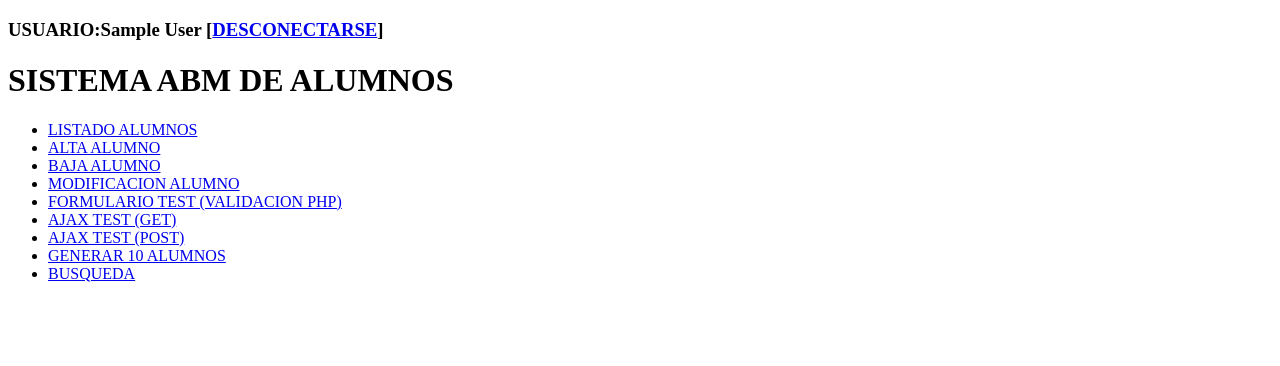
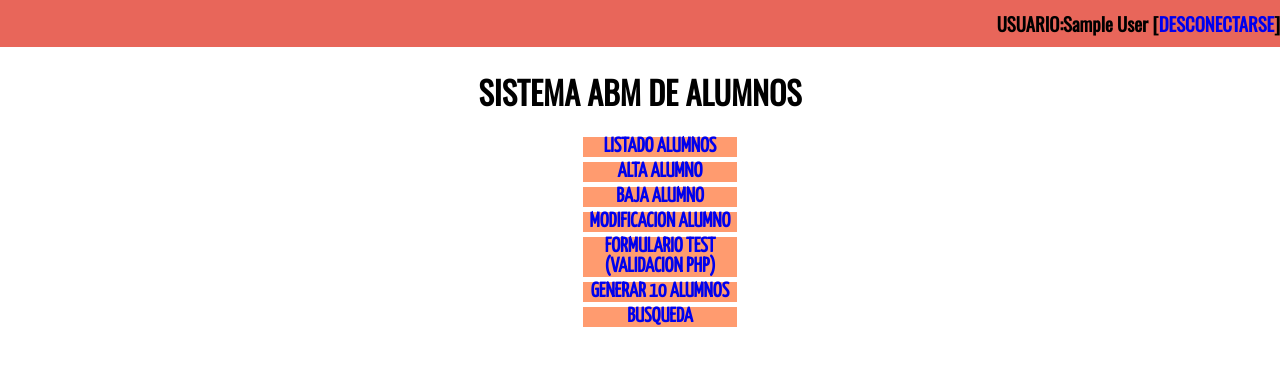
Before and after one commit to gastonquispe/fiuba, a PHP site: page /admin.php in a window 1280 px wide. Shown: the top 366 px of the page. Run offline with PHP 8.4, Linux system fonts and the light colour scheme; the visitor is signed in with stand-in values (Sample User, id 1).

Commit message:
Estilos agragados

```diff
--- a/admin.php
+++ b/admin.php
@@ -7,20 +7,24 @@
 
 <body>
     <?php require "menu.php" ?>
+    <div class="contenedor_principal">
         <h1> <?php echo $title ?> </h1>
 
         <!--<img src="img/calavera.png"  width='200' height='200' alt="">-->
 
+        <div id="panel_operaciones">
             <ul>
                 <li><a href="listado-alumnos.php">LISTADO ALUMNOS</a></li>
                 <li><a href="form-alta-alumno.php">ALTA ALUMNO</a></li>
                 <li><a href="form-baja-alumno.php">BAJA ALUMNO</a></li>
                 <li><a href="form-seleccionar-alumno-modificacion.php">MODIFICACION ALUMNO</a></li>
                 <li><a href="form-test.php">FORMULARIO TEST (VALIDACION PHP)</a></li>
-        <li><a href="url-get-request.php">AJAX TEST (GET)</a></li>
-        <li><a href="url-post-request.php">AJAX TEST (POST)</a></li>
+                <!--<li><a href="url-get-request.php">AJAX TEST (GET)</a></li>-->
+                <!--<li><a href="url-post-request.php">AJAX TEST (POST)</a></li>-->
                 <li><a href="generar-alumnos.php">GENERAR 10 ALUMNOS</a></li>
                 <li><a href="busqueda-alumnos.php">BUSQUEDA</a></li>
             </ul>
+        </div>
+    </div>
 </body>
 </html>
--- a/conexion.php
+++ b/conexion.php
@@ -1,7 +1,7 @@
 <?php
 $server="localhost";
 $usuario_db="root";
-$clave_db="quirispe35";
+$clave_db="";
 $base="gaston";
 $link=mysqli_connect($server,$usuario_db,$clave_db,$base);
 //mysqli_set_charset($link, "utf8");
--- /dev/null
+++ b/css/main.css
@@ -0,0 +1,47 @@
+@import url(https://fonts.googleapis.com/css?family=Oswald);
+/* @import url(https://fonts.googleapis.com/css?family=Archivo+Narrow); */
+/* @import url(https://fonts.googleapis.com/css?family=Cabin+Condensed); */
+/* @import url(https://fonts.googleapis.com/css?family=Montserrat); */
+@import url(https://fonts.googleapis.com/css?family=Yanone+Kaffeesatz);
+#panel_operaciones {
+    width: 20%;
+    margin: 0 auto;
+}
+
+#panel_operaciones li {
+    background-color: #FF9B6F;
+    list-style-type: none;
+    margin: 5px;
+    font-family: 'Yanone Kaffeesatz';
+    font-size: 1.3em;
+    font-weight: 700;
+}
+
+#panel_operaciones li:hover {
+    background-color: #DF665A;
+}
+
+a:link {
+    text-decoration: none;
+}
+
+#menu_usuario {
+    background-color: #E8665A;
+}
+
+#menu_usuario > h3 {
+    text-align: right;
+    margin : 0;
+    padding-top: 10px;
+    padding-bottom: 10px;
+}
+
+h1, h3 {
+    font-family: "Oswald";
+}
+
+.contenedor_principal {
+    width: 80%;
+    text-align: center;
+    margin: 0 auto;
+}
--- a/encabezado.php
+++ b/encabezado.php
@@ -5,4 +5,6 @@
     <script type="text/javascript" src="js/validaciones.js"> </script>
     <script type="text/javascript" src="js/utils.js"> </script>
     <script type="text/javascript" src="js/ajax.js"> </script>
+    <link rel="stylesheet" type="text/css" href="css/normalize.css">
+    <link rel="stylesheet" type="text/css" href="css/main.css">
 </head>
--- a/listado-alumnos.php
+++ b/listado-alumnos.php
@@ -36,7 +36,7 @@
             var request = new XMLHttpRequest();
             request.addEventListener('load', function(event){operacion_completada(event, padron)}, false);
 
-            request.open('POST', 'php/rest/alumno/eliminar.php', true);
+            request.open('POST', 'php/soap/alumno/eliminar.php', true);
             request.setRequestHeader('Content-Type', 'application/x-www-form-urlencoded');
             request.send("nro_padron=" + padron);
         }
--- a/menu.php
+++ b/menu.php
@@ -1,5 +1,7 @@
 <?php if(isset($_SESSION['login'])) {?>
-    <h3>USUARIO:<?php echo $_SESSION["nombre"] ?>  [<a href="logout.php">DESCONECTARSE</a>] </h3>
+    <div id = "menu_usuario">
+        <h3>USUARIO:<?php echo $_SESSION["nombre"] ?>  [<a href="logout.php">DESCONECTARSE</a>] </h3>
+    </div>
 <?php } else { ?>
     <h3><a href="login.php">Conectarse</a></h3>
 <?php } ?>
```
Also changed, not shown: busqueda-alumnos.php (+10 -4 lines), css/normalize.css (added), 1 other file. Lines whose indentation alone changed are shown as unchanged.
